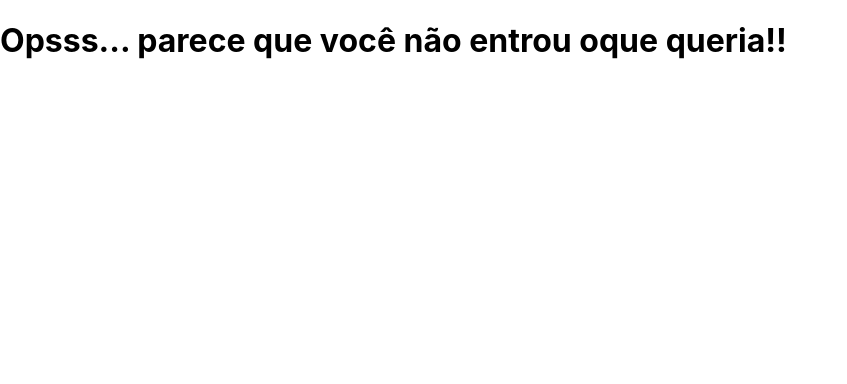
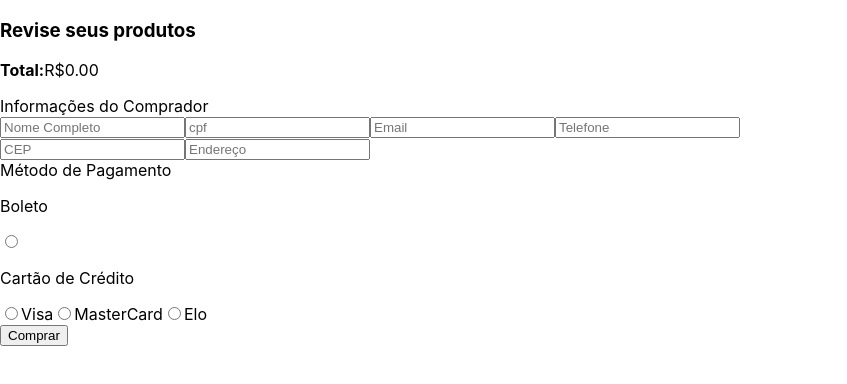
Before and after one commit to mathmtt/Front-End-Store-TS, a React (Vite) app: page /checkout in a window 1280 px wide. Shown: the top 384 px of the page, without its empty margins (0-847 px from the left). Built offline with nearby package versions, Linux system fonts and the light colour scheme.

Commit message:
Test req 11 not ok

```diff
--- a/src/App.tsx
+++ b/src/App.tsx
@@ -6,6 +6,7 @@ import Search from './pages/Researches';
 import ShoppingCart from './pages/ShoppingCart/ShoppingCart';
 import ProductDetails from './pages/ProductDetails/ProductDetails';
 import NotFound from './pages/NotFound/NotFound';
+import Checkout from './pages/Checkout/Checkout';
 
 function App() {
   return (
@@ -13,6 +14,7 @@ function App() {
       <Route path="/" element={ <Search /> } />
       <Route path="/shopping-cart" element={ <ShoppingCart /> } />
       <Route path="/product-details/:id" element={ <ProductDetails /> } />
+      <Route path="/checkout" element={ <Checkout /> } />
       <Route path="*" element={ <NotFound /> } />
     </Routes>
   );
--- /dev/null
+++ b/src/components/CheckoutForm.tsx
@@ -0,0 +1,97 @@
+type CheckoutFormProps = {
+  onChange: (event: React.ChangeEvent<HTMLInputElement>) => void;
+};
+
+function CheckoutForm(props: CheckoutFormProps) {
+  const { onChange } = props;
+  return (
+    <div>
+      <div>
+        <input
+          type="text"
+          name="fullName"
+          id=""
+          data-testid="checkout-fullname"
+          placeholder="Nome Completo"
+          onChange={ onChange }
+          required
+        />
+        <input
+          type="text"
+          name="cpf"
+          id=""
+          data-testid="checkout-cpf"
+          onChange={ onChange }
+          placeholder="cpf"
+          required
+        />
+        <input
+          type="text"
+          name="email"
+          id=""
+          data-testid="checkout-email"
+          onChange={ onChange }
+          placeholder="Email"
+          required
+        />
+        <input
+          type="text"
+          name="phone"
+          id=""
+          onChange={ onChange }
+          data-testid="checkout-phone"
+          required
+          placeholder="Telefone"
+        />
+      </div>
+      <div>
+        <input
+          type="text"
+          name="cep"
+          id=""
+          data-testid="checkout-cep"
+          onChange={ onChange }
+          required
+          placeholder="CEP"
+        />
+        <input
+          type="text"
+          name="address"
+          id=""
+          data-testid="checkout-address"
+          onChange={ onChange }
+          required
+          placeholder="Endereço"
+        />
+      </div>
+      {/* <div>
+        <input
+          type="text"
+          name="complement"
+          id=""
+          onChange={ onChange }
+          required
+          placeholder="Complemento"
+        />
+        <input
+          type="text"
+          name="number"
+          id=""
+          onChange={ onChange }
+          required
+          placeholder="Número"
+        />
+        <input
+          type="text"
+          name="city"
+          id=""
+          onChange={ onChange }
+          required
+          placeholder="Cidade"
+        />
+      </div> */}
+    </div>
+  );
+}
+
+export default CheckoutForm;
--- /dev/null
+++ b/src/components/Payment.tsx
@@ -0,0 +1,58 @@
+type PaymentProps = {
+  onChange: (event: React.ChangeEvent<HTMLInputElement>) => void;
+};
+
+function Payment(props: PaymentProps) {
+  const { onChange } = props;
+  return (
+    <div>
+      <p>Boleto</p>
+      <label htmlFor="boleto">
+        <input
+          type="radio"
+          name="payment"
+          id="boleto"
+          value="boleto"
+          data-testid="ticket-payment"
+          onChange={ onChange }
+        />
+      </label>
+      <p>Cartão de Crédito</p>
+      <label htmlFor="visa">
+        <input
+          type="radio"
+          name="payment"
+          id="visa"
+          value="visa"
+          data-testid="visa-payment"
+          onChange={ onChange }
+        />
+        Visa
+      </label>
+      <label htmlFor="mastercard">
+        <input
+          type="radio"
+          name="payment"
+          id="mastercard"
+          value="mastercard"
+          data-testid="master-payment"
+          onChange={ onChange }
+        />
+        MasterCard
+      </label>
+      <label htmlFor="elo">
+        <input
+          type="radio"
+          name="payment"
+          id="elo"
+          value="elo"
+          data-testid="elo-payment"
+          onChange={ onChange }
+        />
+        Elo
+      </label>
+    </div>
+  );
+}
+
+export default Payment;
--- /dev/null
+++ b/src/pages/Checkout/Checkout.tsx
@@ -0,0 +1,112 @@
+import { useEffect, useState } from 'react';
+import { useNavigate } from 'react-router-dom';
+import { CartItemType } from '../ShoppingCart/ShoppingCart';
+import CheckoutForm from '../../components/CheckoutForm';
+import Payment from '../../components/Payment';
+// import { FormType } from '../../types';
+// import { useNavigate } from 'react-router-dom';
+
+const INITIAL_STATE = {
+  fullName: '',
+  cpf: '',
+  email: '',
+  phone: '',
+  cep: '',
+  address: '',
+  // state?: '',
+};
+
+function Checkout() {
+  const [cart, setCart] = useState<CartItemType[]>([]);
+  // const [total, setTotal] = useState(0);
+  const [errorMsg, setErrorMsg] = useState(false);
+  const [checkoutInfo, setCheckoutInfo] = useState(INITIAL_STATE);
+  const navigate = useNavigate();
+
+  const getData = () => {
+    const data = JSON.parse(localStorage.getItem('cart') || '[]');
+    if (data) {
+      setCart(data);
+    }
+  };
+
+  // const getTotal = () => {
+  //   const totalValue = cart.reduce((acc, item) => acc + (item.price * item.quantity), 0);
+  //   setTotal(totalValue);
+  // };
+
+  const handleChange = (event: React.ChangeEvent<HTMLInputElement>) => {
+    const { name, value } = event.target;
+    console.log(name, value);
+    setCheckoutInfo({ ...checkoutInfo, [name]: value });
+  };
+
+  const clearCart = () => {
+    localStorage.setItem('cart', JSON.stringify([]));
+    setCart([]);
+  };
+
+  const handleSubmit = (event: React.FormEvent<HTMLFormElement>) => {
+    event.preventDefault();
+    if (Object.values(checkoutInfo).some((value) => value === '')) {
+      setErrorMsg(true);
+    } else {
+      setErrorMsg(false);
+      clearCart();
+      navigate('/');
+    }
+  };
+
+  useEffect(() => {
+    getData();
+    // getTotal();
+  }, []);
+
+  return (
+    <div>
+      <div>
+        <h3>Revise seus produtos</h3>
+        { cart.map((item) => (
+          <div key={ item.id }>
+            <img src={ item.thumbnail } alt={ item.title } />
+            <h3 data-testid="shopping-cart-product-name">{item.title}</h3>
+            <p data-testid="shopping-cart-product-quantity">{item.quantity}</p>
+            <p>{`R$ ${(item.price * item.quantity).toFixed(2)}`}</p>
+          </div>
+        ))}
+        <p>
+          <strong>
+            Total:
+          </strong>
+          R$
+          { cart.reduce((acc, item) => acc + (item.price * item.quantity), 0).toFixed(2) }
+          {/* {` R$ ${total.toFixed(2)}`} */}
+        </p>
+      </div>
+      <form onSubmit={ handleSubmit }>
+        <div>
+          Informações do Comprador
+          <CheckoutForm
+            onChange={ handleChange }
+          />
+        </div>
+        <div>
+          Método de Pagamento
+          <Payment
+            onChange={ handleChange }
+          />
+        </div>
+        <button
+          data-testid="checkout-btn"
+        >
+          Comprar
+        </button>
+      </form>
+      {
+        errorMsg && <p data-testid="error-msg">Campos inválidos</p>
+      }
+    </div>
+  );
+}
+
+export default Checkout;
--- a/src/pages/ShoppingCart/ShoppingCart.tsx
+++ b/src/pages/ShoppingCart/ShoppingCart.tsx
@@ -1,7 +1,7 @@
 import { useEffect, useState } from 'react';
 import { useNavigate } from 'react-router-dom';
 
-type CartItemType = {
+export type CartItemType = {
   id: string;
   title: string;
   price: number;
@@ -109,6 +109,14 @@ function ShoppingCart() {
           </h2>
         )
   }
+      <button
+        disabled={ cart.length === 0 }
+        onClick={ () => navigate('/checkout') }
+        data-testid="checkout-products"
+      >
+        Finalizar Compra
+
+      </button>
     </div>
   );
 }
```
Also changed, not shown: src/services/data.ts (added, +29 -0 lines), src/types.ts (+12 -0 lines).
